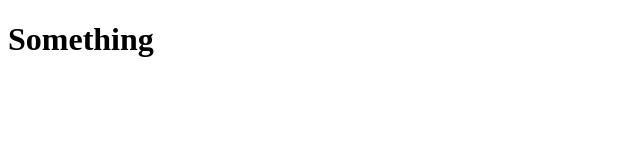
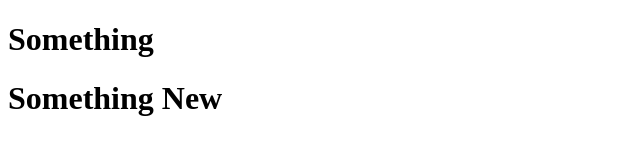
Before and after one commit to thamiem-n/githubtest, a plain HTML site: page index.html in a window 1280 px wide. Shown: the whole page, without its empty margins (0-640 px from the left). Drawn offline with Linux system fonts and the light colour scheme.

Commit message:
added second h1

```diff
--- a/index.html
+++ b/index.html
@@ -8,6 +8,7 @@
 </head>
 <body>
     <h1>Something</h1>
+    <h1>Something New</h1>
 
 </body>
 </html>
```
